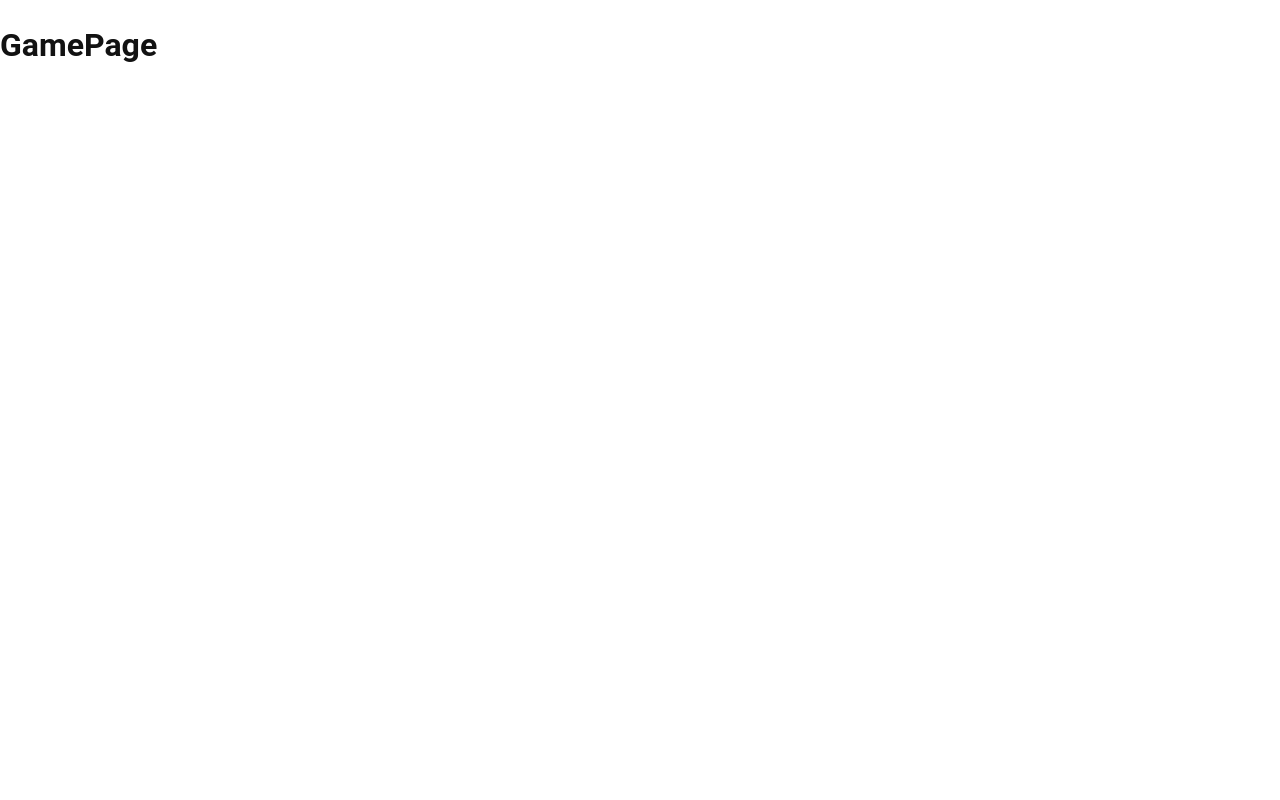
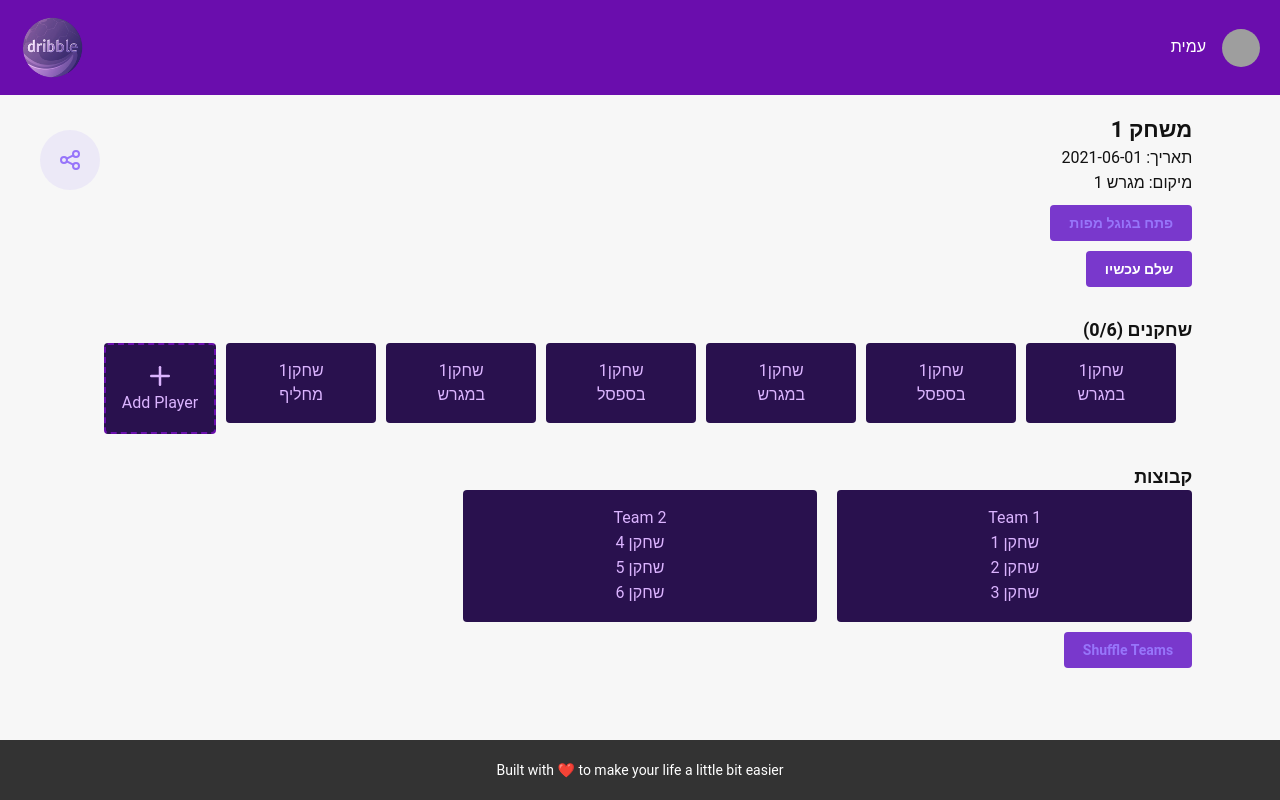
Before and after one commit to amitcohen321/dribble, a React (Vite) app: page /game/1 in a window 1280 px wide. Built offline with nearby package versions, Linux system fonts and the light colour scheme; grey boxes are pictures that could not be loaded.

Commit message:
done with game page initial struture

```diff
--- /dev/null
+++ b/src/ui/layout/Footer/Footer.module.css
@@ -0,0 +1,11 @@
+.footer {
+    text-align: center;
+    background-color: #333;
+    color: white;
+    font-size: 14px;
+    line-height: 60px;
+}
+
+.heart {
+    color: red;
+}
--- /dev/null
+++ b/src/ui/layout/Footer/Footer.tsx
@@ -0,0 +1,12 @@
+import styles from "./Footer.module.css";
+
+const Footer = () => {
+  return (
+    <footer className={styles.footer}>
+      Built with <span className={styles.heart}>❤️</span> to make your life a
+      little bit easier
+    </footer>
+  );
+};
+
+export default Footer;
--- /dev/null
+++ b/src/ui/layout/Header/Header.module.css
@@ -0,0 +1,20 @@
+.topBar {
+    background-color: #6a0dad;
+    color: white;
+    padding: 15px 20px;
+    display: flex;
+    align-items: center;
+}
+
+.headerContent {
+    display: flex;
+    align-items: center;
+    justify-content: space-between;
+    width: 100%;
+    height: 100%;
+    direction: rtl;
+}
+
+.logo {
+    height: 65px;
+}
--- /dev/null
+++ b/src/ui/layout/Header/Header.tsx
@@ -0,0 +1,25 @@
+import DribbleLogo from "../../../assets/dribble-logo.png";
+import { Text, Group, Avatar } from "@mantine/core"; // Import Group and Avatar
+import styles from "./Header.module.css";
+
+const Header = () => {
+  const user = {
+    firstName: "עמית",
+    profileImage:
+      "https://images.unsplash.com/photo-1612834787644-8b2b4e1f2c6b",
+  };
+
+  return (
+    <header className={styles.topBar}>
+      <div className={styles.headerContent}>
+        <Group>
+          <Avatar src={user.profileImage} radius="xl" />
+          <Text className={styles.helloMessage}> {user.firstName} </Text>
+        </Group>
+        <img src={DribbleLogo} alt="Logo" className={styles.logo} />
+      </div>
+    </header>
+  );
+};
+
+export default Header;
--- a/src/ui/pages/AuthPage/AuthPage.module.css
+++ b/src/ui/pages/AuthPage/AuthPage.module.css
@@ -42,9 +42,10 @@
 
 /* Logo placeholder */
 .logoPlaceholder {
+    background-image: url("../../../assets/dribble-logo.png");
     width: 100px;
     height: 100px;
-    background-color: #dbb4ff;
+    /* background-color: #dbb4ff; */
     /* Light Purple */
     border-radius: 50%;
     margin: 0 auto;
--- a/src/ui/pages/AuthPage/AuthPage.tsx
+++ b/src/ui/pages/AuthPage/AuthPage.tsx
@@ -1,5 +1,6 @@
 import { Box, Title, Text } from "@mantine/core";
 import styles from "./AuthPage.module.css"; // Import CSS module
+import DribblerLogo from "../../../assets/dribble-logo.png";
 
 const AuthPage = () => {
   return (
@@ -7,12 +8,16 @@ const AuthPage = () => {
       <Box className={styles.imageSection} />
       <Box className={styles.authSection}>
         <Box className={styles.contentBox}>
-          <Box className={styles.logoPlaceholder} />
+          <img
+            src={DribblerLogo}
+            alt="Logo"
+            className={styles.logoPlaceholder}
+          />
           <Title order={2} className={styles.slogan}>
             דריבל
           </Title>
           <Text size="lg" mt={10}>
-            ככה בונים חומה
+            המנג׳ר שלך בכדורגל
           </Text>
           <Box className={styles.fbButton}>Login with Facebook</Box>
         </Box>
--- a/src/ui/pages/DashboardPage/DashboardPage.module.css
+++ b/src/ui/pages/DashboardPage/DashboardPage.module.css
@@ -1,29 +1,9 @@
 .container {
     display: flex;
     flex-direction: column;
-    height: 100vh;
+    height: 82vh;
     background-color: #f7f7f7;
     direction: rtl;
-}
-
-.topBar {
-    background-color: #6a0dad;
-    color: white;
-    padding: 15px 20px;
-    display: flex;
-    align-items: center;
-}
-
-.headerContent {
-    display: flex;
-    align-items: center;
-    justify-content: space-between;
-    width: 100%;
-    height: 100%;
-}
-
-.logo {
-    height: 40px;
 }
 
 .helloMessage {
@@ -71,17 +51,6 @@
     transform: scale(1.1);
 }
 
-.footer {
-    text-align: center;
-    background-color: #333;
-    color: white;
-    font-size: 14px;
-    line-height: 60px;
-}
-
-.heart {
-    color: red;
-}
 
 /* Mobile Styles */
 @media (max-width: 480px) {
--- a/src/ui/pages/DashboardPage/DashboardPage.tsx
+++ b/src/ui/pages/DashboardPage/DashboardPage.tsx
@@ -1,26 +1,10 @@
-import {
-  Avatar,
-  Group,
-  Card,
-  Container,
-  Title,
-  Text,
-  ActionIcon,
-} from "@mantine/core";
+import { Card, Container, Title, Text, ActionIcon } from "@mantine/core";
 import { IconBallFootball } from "@tabler/icons-react";
 import styles from "./DashboardPage.module.css";
+import Header from "../../layout/Header/Header";
+import Footer from "../../layout/Footer/Footer";
 
-const Dashboard = () =>
-  // {
-  //   // user,
-  //   //  games
-  // }
-  {
-    const user = {
-      firstName: "עמית",
-      profileImage:
-        "https://images.unsplash.com/photo-1612834787644-8b2b4e1f2c6b",
-    };
+const Dashboard = () => {
   const games = [
     {
       title: "משחק 1",
@@ -37,17 +21,9 @@ const Dashboard = () =>
   ];
 
   return (
+    <>
+      <Header />
       <div className={styles.container}>
-        <header className={styles.topBar}>
-          <div className={styles.headerContent}>
-            <Group>
-              <Avatar src={user.profileImage} radius="xl" />
-              <Text className={styles.helloMessage}>{user.firstName}</Text>
-            </Group>
-            <img src="logo.png" alt="Logo" className={styles.logo} />
-          </div>
-        </header>
-
         <Container
           fluid
           className={styles.dashboard}
@@ -77,12 +53,9 @@ const Dashboard = () =>
             <IconBallFootball size={30} />
           </ActionIcon>
         </Container>
-
-        <footer className={styles.footer}>
-          Built with <span className={styles.heart}>❤️</span> to make your life
-          easier
-        </footer>
       </div>
+      <Footer />
+    </>
   );
 };
 
--- /dev/null
+++ b/src/ui/pages/GamePage/GamePage.module.css
@@ -0,0 +1,131 @@
+.container {
+    display: flex;
+    flex-direction: column;
+    height: 100vh;
+    background-color: #f7f7f7;
+    direction: rtl;
+}
+
+.topBar {
+    background-color: #6a0dad;
+    color: white;
+    padding: 0 20px;
+    display: flex;
+    justify-content: space-between;
+    align-items: center;
+    position: relative;
+    flex-direction: row-reverse;
+}
+
+.headerContent {
+    display: flex;
+    align-items: center;
+    justify-content: space-between;
+    width: 100%;
+    height: 100%;
+    flex-direction: row-reverse;
+}
+
+.logo {
+    height: 40px;
+}
+
+.helloMessage {
+    font-size: 18px;
+    font-weight: 500;
+    text-align: right;
+}
+
+.shareButton {
+    position: absolute;
+    top: 10px;
+    right: 20px;
+}
+
+.content {
+    flex: 1;
+    padding: 20px;
+    overflow-y: auto;
+}
+
+.gameDetails,
+.playersSection,
+.teamsSection {
+    margin-bottom: 30px;
+    text-align: right;
+}
+
+.googleMapsButton {
+    margin: 10px 0;
+}
+
+.paymentBox {
+    margin-top: 10px;
+    padding: 10px;
+    border: 1px solid #ddd;
+    border-radius: 8px;
+    background-color: #fafafa;
+}
+
+.playersList {
+    display: flex;
+    flex-wrap: wrap;
+    gap: 10px;
+    justify-content: flex-end;
+}
+
+.playerCard {
+    background-color: white;
+    padding: 10px;
+    border-radius: 8px;
+    width: 150px;
+    height: 80px;
+    display: flex;
+    flex-direction: column;
+    justify-content: center;
+    align-items: center;
+    text-align: center;
+}
+
+.participate {
+    border: 2px solid green;
+}
+
+.bench {
+    border: 2px solid orange;
+}
+
+.substitute {
+    border: 2px solid red;
+}
+
+.addPlayerCard {
+    border: 2px dashed #6a0dad;
+    display: flex;
+    justify-content: center;
+    align-items: center;
+    cursor: pointer;
+}
+
+.teamBox {
+    background-color: white;
+    border-radius: 8px;
+    padding: 10px;
+    text-align: center;
+}
+
+.shuffleButton {
+    margin-top: 10px;
+}
+
+.footer {
+    text-align: center;
+    background-color: #333;
+    color: white;
+    font-size: 14px;
+    line-height: 40px;
+}
+
+.heart {
+    color: red;
+}
--- a/src/ui/pages/GamePage/GamePage.tsx
+++ b/src/ui/pages/GamePage/GamePage.tsx
@@ -1,7 +1,144 @@
-import React from "react";
+import {
+  Card,
+  Container,
+  Title,
+  Text,
+  Button,
+  ActionIcon,
+  Grid,
+} from "@mantine/core";
+import { IconPlus, IconArrowsShuffle, IconShare } from "@tabler/icons-react";
+import styles from "./GamePage.module.css";
+import Header from "../../layout/Header/Header";
+import Footer from "../../layout/Footer/Footer";
 
-const GamePage: React.FC = () => {
-  return <h1>GamePage</h1>;
+const GamePage = ({ onAddPlayer, onShuffleTeams }) => {
+  const user = {
+    firstName: "עמית",
+    profileImage:
+      "https://images.unsplash.com/photo-1612834787644-8b2b4e1f2c6b",
+  };
+  const game = {
+    name: "משחק 1",
+    date: "2021-06-01",
+    location: "מגרש 1",
+    teams: [
+      {
+        players: ["שחקן 1", "שחקן 2", "שחקן 3"],
+      },
+      {
+        players: ["שחקן 4", "שחקן 5", "שחקן 6"],
+      },
+    ],
+  };
+
+  const players = [
+    { name: "שחקן1", status: "במגרש" },
+    { name: "שחקן1", status: "בספסל" },
+    { name: "שחקן1", status: "במגרש" },
+    { name: "שחקן1", status: "בספסל" },
+    { name: "שחקן1", status: "במגרש" },
+    { name: "שחקן1", status: "מחליף" },
+  ];
+
+  return (
+    <div className={styles.container}>
+      <Header />
+      <ActionIcon
+        className={styles.shareButton}
+        size={60}
+        radius="xl"
+        variant="light"
+        color="violet"
+        style={{
+          position: "fixed",
+          top: "130px",
+          left: "40px",
+          bottom: "90px",
+        }}
+      >
+        <IconShare />
+      </ActionIcon>
+      {/* Game Details Section */}
+      <Container fluid className={styles.content}>
+        <section className={styles.gameDetails}>
+          <Title order={3}>{game.name}</Title>
+          <Text>תאריך: {game.date}</Text>
+          <Text>מיקום: {game.location}</Text>
+          <Button
+            component="a"
+            href={`https://maps.google.com?q=${encodeURIComponent(
+              game.location
+            )}`}
+            target="_blank"
+            variant="light"
+            color="violet"
+            className={styles.googleMapsButton}
+          >
+            פתח בגוגל מפות
+          </Button>
+          <br></br>
+          <Button
+            variant="filled"
+            color="violet"
+            onClick={() => alert("Payment link clicked")}
+          >
+            שלם עכשיו
+          </Button>
+        </section>
+
+        {/* Player List Section */}
+        <section className={styles.playersSection}>
+          <Title order={4}>
+            שחקנים ({players.filter((p) => p.status === "participate").length}/
+            {players.length})
+          </Title>
+          <Container fluid className={styles.playersList}>
+            {players.map((player, index) => (
+              <Card
+                key={index}
+                className={`${styles.playerCard} ${styles[player.status]}`}
+              >
+                <Text>{player.name}</Text>
+                <Text>{player.status}</Text>
+              </Card>
+            ))}
+            <Card className={styles.addPlayerCard} onClick={onAddPlayer}>
+              <IconPlus size={30} />
+              <Text>Add Player</Text>
+            </Card>
+          </Container>
+        </section>
+
+        {/* Teams Section */}
+        <section className={styles.teamsSection}>
+          <Title order={4}>קבוצות</Title>
+          <Grid columns={12} gutter="lg">
+            {game.teams.map((team, index) => (
+              <Grid.Col key={index} span={4}>
+                <Card className={styles.teamBox}>
+                  <Text>Team {index + 1}</Text>
+                  {team.players.map((player, idx) => (
+                    <Text key={idx}>{player}</Text>
+                  ))}
+                </Card>
+              </Grid.Col>
+            ))}
+          </Grid>
+          <Button
+            className={styles.shuffleButton}
+            leftIcon={<IconArrowsShuffle />}
+            variant="light"
+            color="violet"
+            onClick={onShuffleTeams}
+          >
+            Shuffle Teams
+          </Button>
+        </section>
+      </Container>
+      <Footer />
+    </div>
+  );
 };
 
 export default GamePage;
```
Also changed, not shown: 1 other file (tests, documents, lock files or other folders). Lines whose indentation alone changed are shown as unchanged.
